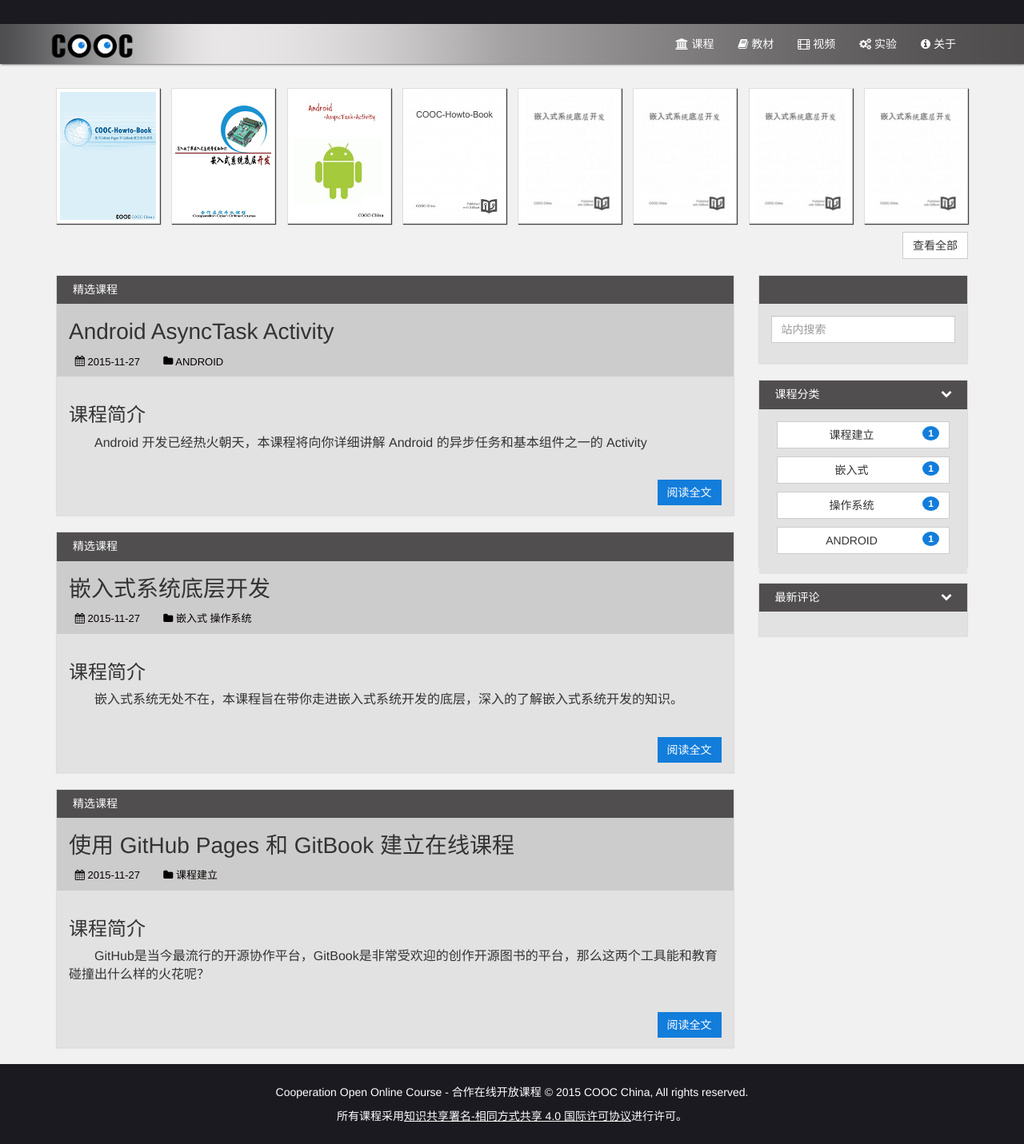
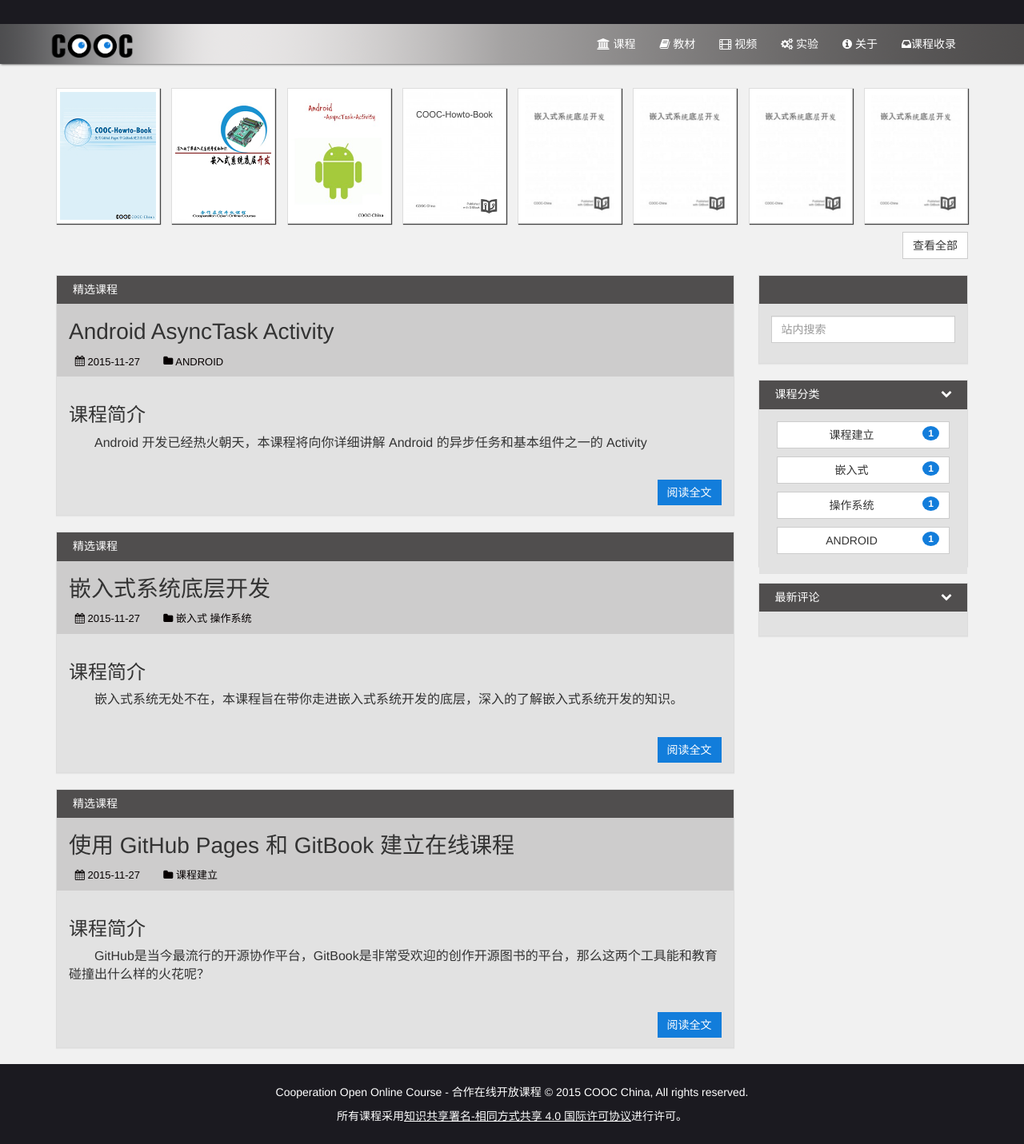
Before and after one commit to COOC-China/cooc-china.github.io, a Jekyll site: the page built from index.md, in a window 1280 px wide. Shown: the whole page at 80% size. Built offline with Jekyll 4.4.1, drawn with Linux system fonts in a browser that asks for light colours; comment, search, counter and statistics services are not loaded.

Commit message:
增加了课程收录入口

```diff
--- a/_includes/header.html
+++ b/_includes/header.html
@@ -20,6 +20,8 @@
                 <li><a href="#"><i class="fa fa-film"></i> 视频</a></li>
                 <li><a href="#"><i class="fa fa-cogs"></i> 实验</a></li>
                 <li><a href="/about/"><i class="fa fa-info-circle"></i> 关于</a></li>
+                <li><a href="https://github.com/COOC-China/cooc-china.github.io/issues/1">
+                    <i class="fa fa-inbox"></i>课程收录</a> </li>
             </ul>
         </div>
     </div>
```
